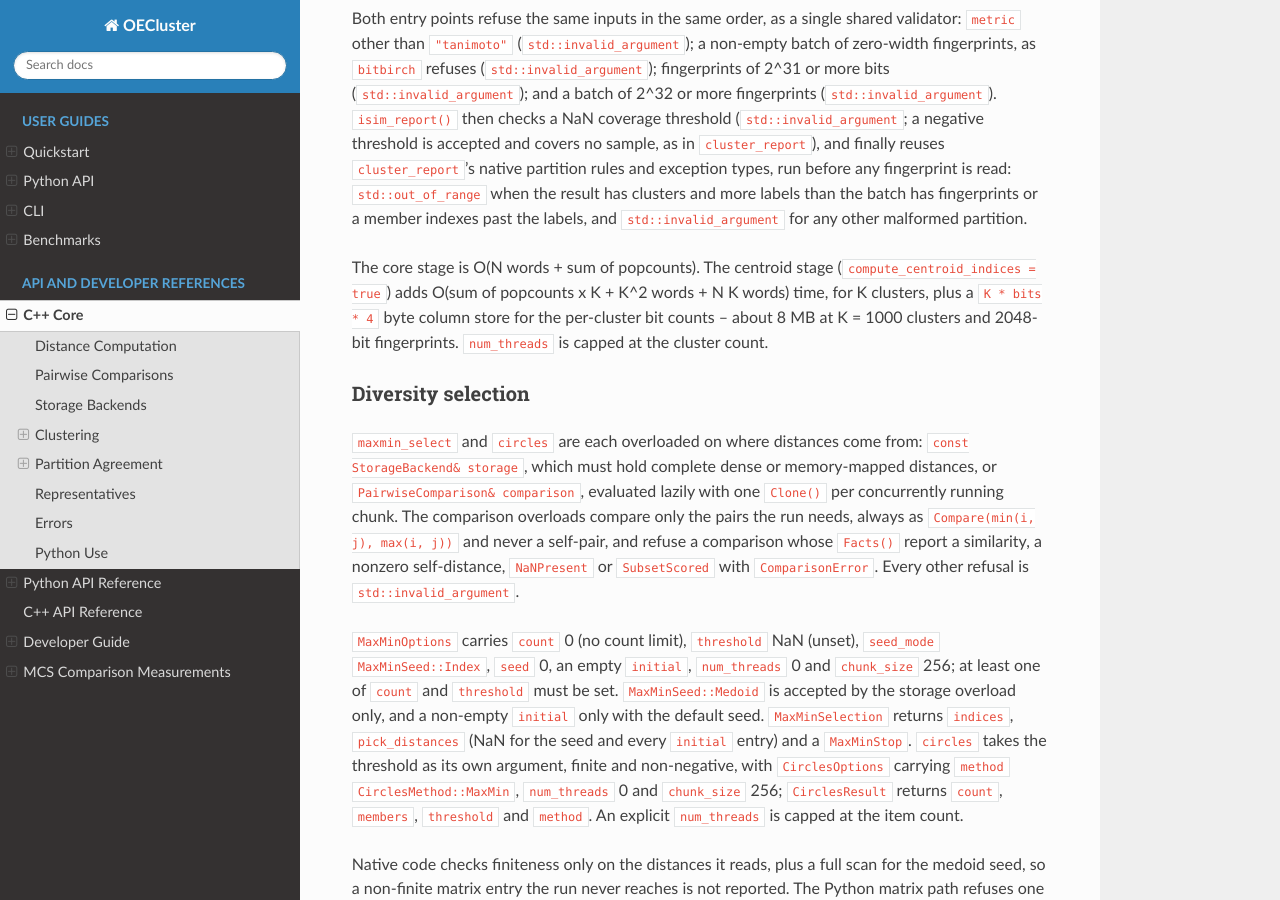
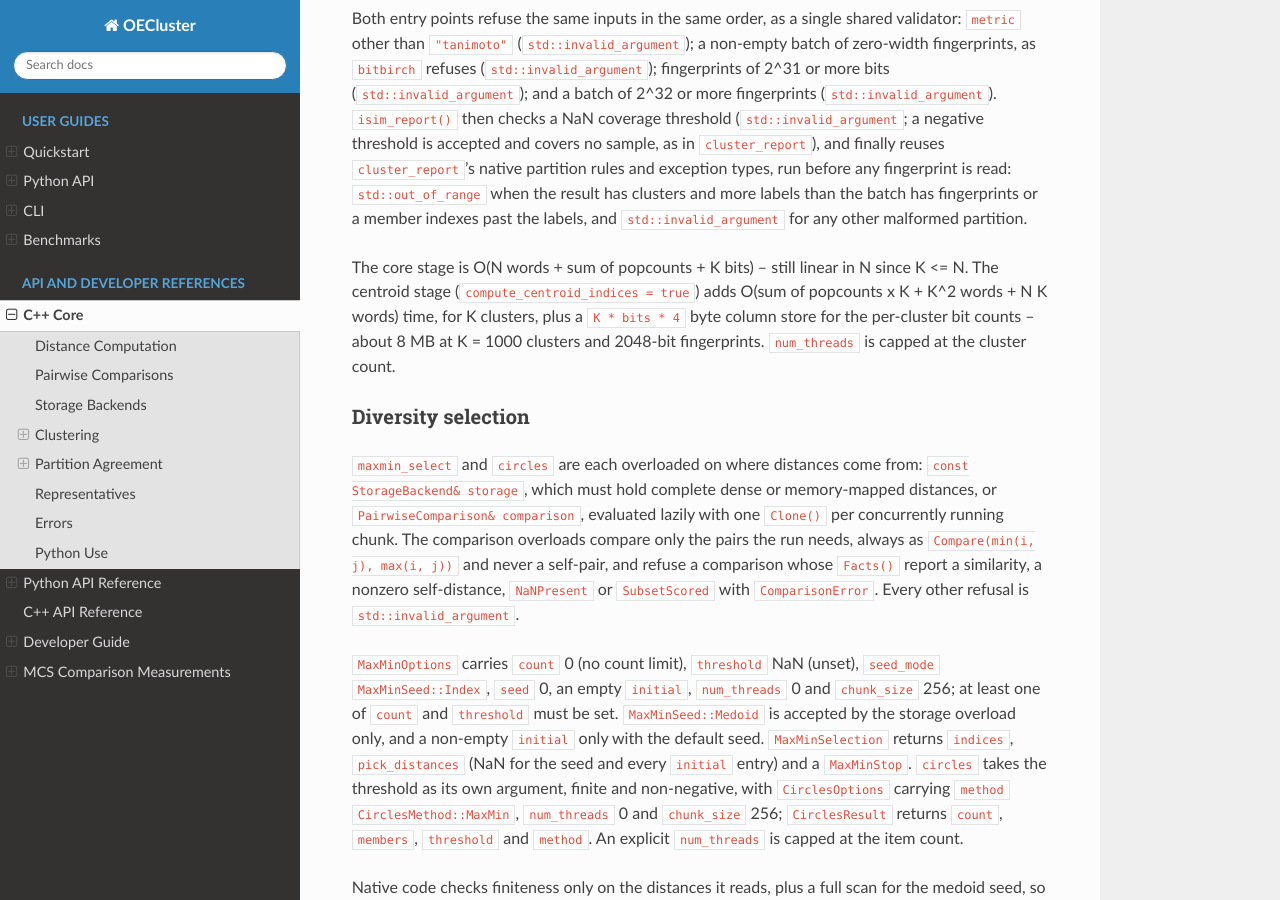
Before and after one commit to scott-arne/oecluster, a Sphinx documentation site: the page built from docs/cpp-core.md, in a window 1280 px wide and 900 px high, scrolled down 7286 px. Built offline with Sphinx 7.4.7 and the Read the Docs theme 3.1.0, drawn with Linux system fonts in a browser that asks for light colours; pages that are not in the unit, such as notebooks, are missing from menus; the version number is read from the project's files by our own code.

Commit message:
test: prove isim score comparison exactness; refine core cost docs

```diff
--- a/docs/cpp-core.md
+++ b/docs/cpp-core.md
@@ -367,11 +367,12 @@ partition rules and exception types, run before any fingerprint is read:
 batch has fingerprints or a member indexes past the labels, and
 `std::invalid_argument` for any other malformed partition.
 
-The core stage is O(N words + sum of popcounts). The centroid stage
-(`compute_centroid_indices = true`) adds O(sum of popcounts x K + K^2 words +
-N K words) time, for K clusters, plus a `K * bits * 4` byte column store for
-the per-cluster bit counts -- about 8 MB at K = 1000 clusters and 2048-bit
-fingerprints. `num_threads` is capped at the cluster count.
+The core stage is O(N words + sum of popcounts + K bits) -- still linear in N
+since K <= N. The centroid stage (`compute_centroid_indices = true`) adds
+O(sum of popcounts x K + K^2 words + N K words) time, for K clusters, plus a
+`K * bits * 4` byte column store for the per-cluster bit counts -- about 8 MB
+at K = 1000 clusters and 2048-bit fingerprints. `num_threads` is capped at the
+cluster count.
 
 ### Diversity selection
 
```
Also changed, not shown: docs/python-api.md (+4 -2 lines), 3 other files.
